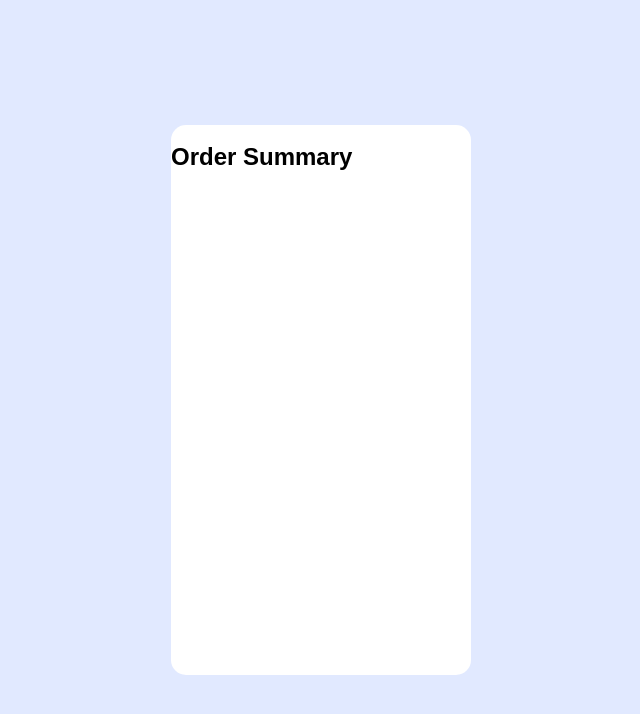
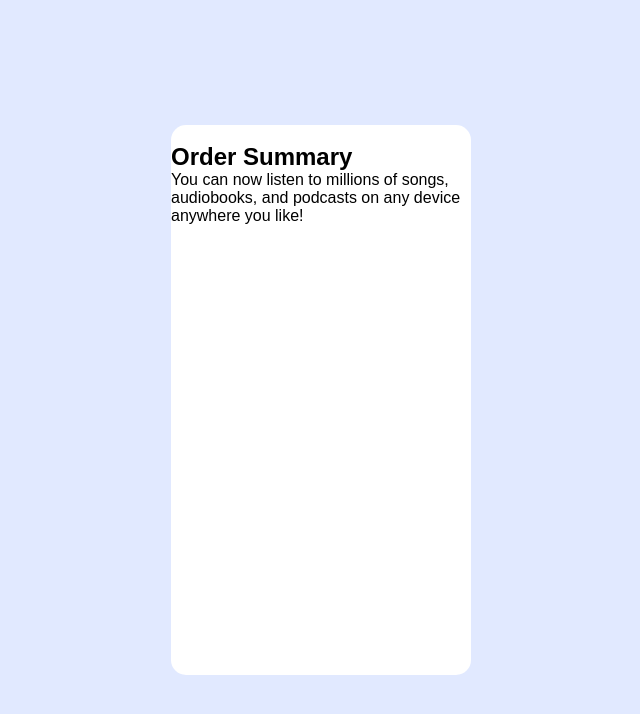
Before and after one commit to Italo61-dev/resumo-do-pedido, a plain HTML site: page index.html in a window 1280 px wide. Shown: the whole page, without its empty margins (319-959 px from the left). Drawn offline with Linux system fonts and the light colour scheme.

Commit message:
Update index.html

```diff
--- a/index.html
+++ b/index.html
@@ -12,6 +12,7 @@
         <section>
             <img src="" alt="">
             <h1>Order Summary</h1>
+            <p>You can now listen to millions of songs, audiobooks, and podcasts on any device anywhere you like!</p>
         </section>
     </main>
 </body>
```
